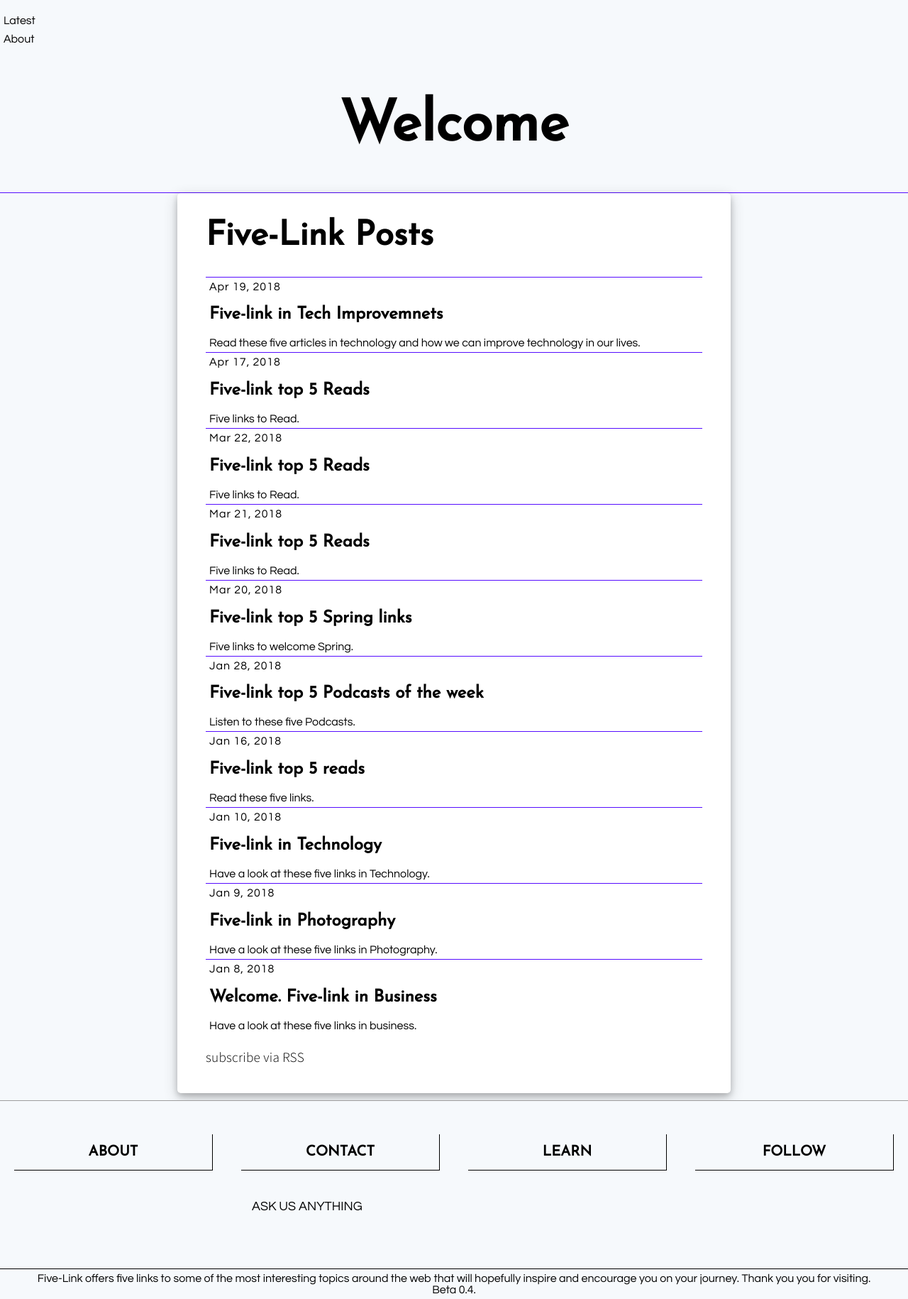
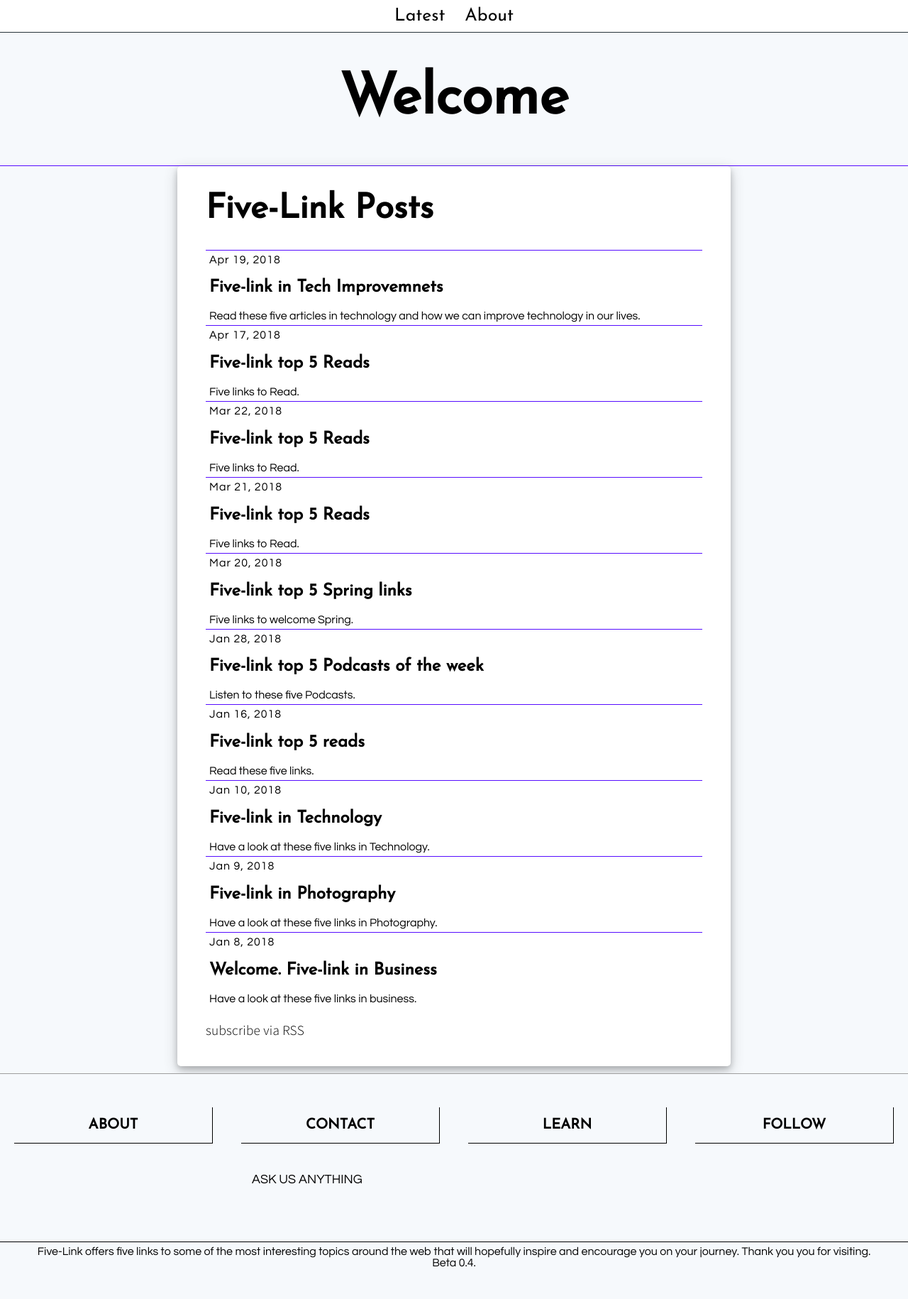
Before and after one commit to hub63501/my-links, a Jekyll site: the page built from index.md, in a window 1280 px wide. Shown: the whole page at 71% size. Built offline with Jekyll 4.4.1, drawn with Linux system fonts in a browser that asks for light colours; after the commit the page ends 1792 px from its top, so only the background shows below that.

Commit message:
added css header

```diff
--- a/_includes/head.html
+++ b/_includes/head.html
@@ -13,6 +13,7 @@
     <link rel="alternate" type="application/rss+xml" title="{{ site.title | escape }}" href="{{ "/feed.xml" | relative_url }}">
 
     <link href= {{ "/assets/CSS/CSS-U_flex.css" | relative_url }} rel="stylesheet" type="text/css"/>
+    <link href= {{ "/assets/CSS/header.css" | relative_url }} rel="stylesheet" type="text/css"/>
     <link rel="icon" href="\assets\Pics\five-link.svg">
 
     {% if jekyll.environment == 'production' and site.google_analytics %}
```
